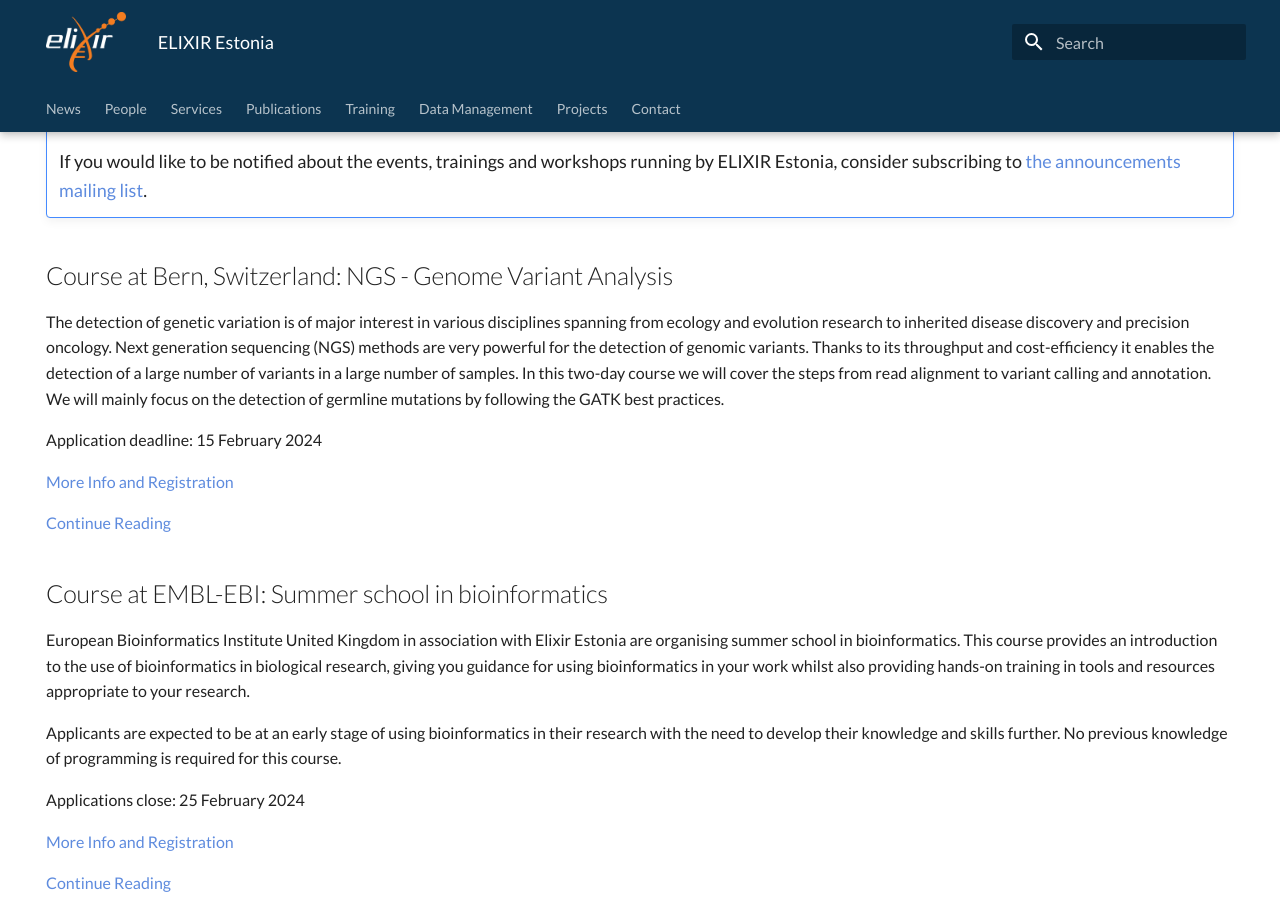
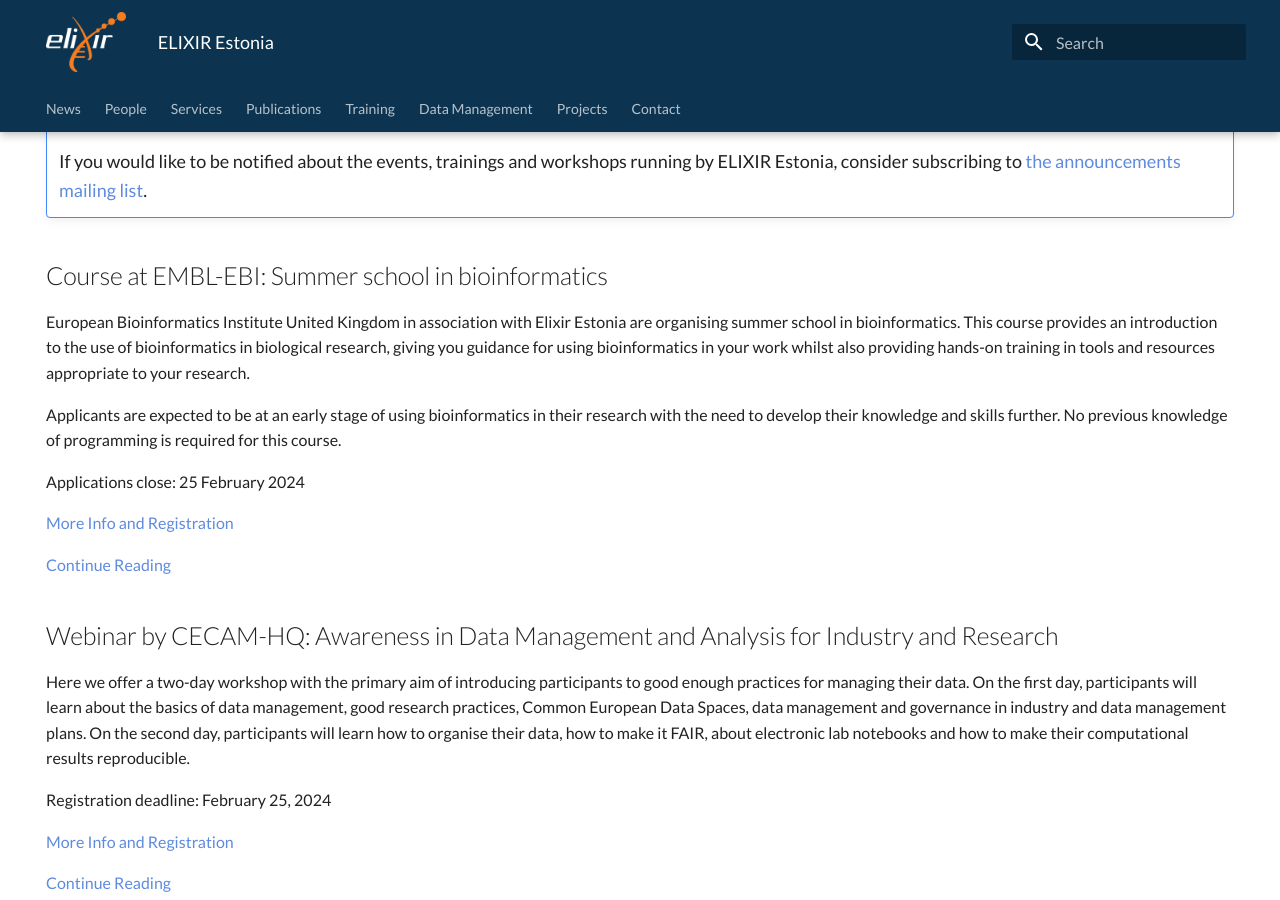
Before and after one commit to ELIXIREstonia/elixirestonia.github.io, an MkDocs documentation site: the page built from content/index.md, in a window 1280 px wide and 900 px high, scrolled down 1249 px. Built offline with MkDocs 1.6.1 and Material for MkDocs 9.7.7, drawn with Linux system fonts in a browser that asks for light colours.

Commit message:
updated news

```diff
--- a/content/index.md
+++ b/content/index.md
@@ -70,16 +70,6 @@
     running by ELIXIR Estonia, consider subscribing to [the announcements mailing
     list](https://lists.ut.ee/wws/subscribe/elixir.news?previous_action=edit_list_request).
 
-## Course at  Bern, Switzerland: NGS - Genome Variant Analysis
-
-The detection of genetic variation is of major interest in various disciplines spanning from ecology and evolution research to inherited disease discovery and precision oncology. Next generation sequencing (NGS) methods are very powerful for the detection of genomic variants. Thanks to its throughput and cost-efficiency it enables the detection of a large number of variants in a large number of samples. In this two-day course we will cover the steps from read alignment to variant calling and annotation. We will mainly focus on the detection of germline mutations by following the GATK best practices.
-
-Application deadline: 15 February 2024
-
-[More Info and Registration](https://www.sib.swiss/training/course/20240226_NGSGV)
-
-[Continue Reading](news/posts/2024/NGS-Genome_Variant_Analysis.md)
-
 ## Course at EMBL-EBI: Summer school in bioinformatics
 
 European Bioinformatics Institute United Kingdom in association with Elixir Estonia are organising summer school in bioinformatics. This course provides an introduction to the use of bioinformatics in biological research, giving you guidance for using bioinformatics in your work whilst also providing hands-on training in tools and resources appropriate to your research.
```
Also changed, not shown: content/news/posts/2024/BYO_DMP_2024-03-01.md (+1 -1 lines), content/news/posts/2024/BYO_DMP_2024-03-08.md (+1 -1 lines), content/news/posts/2024/BYO_DMP_2024-03-15.md (+1 -1 lines), content/news/posts/2024/BYO_DMP_2024-03-22.md (+1 -1 lines).
